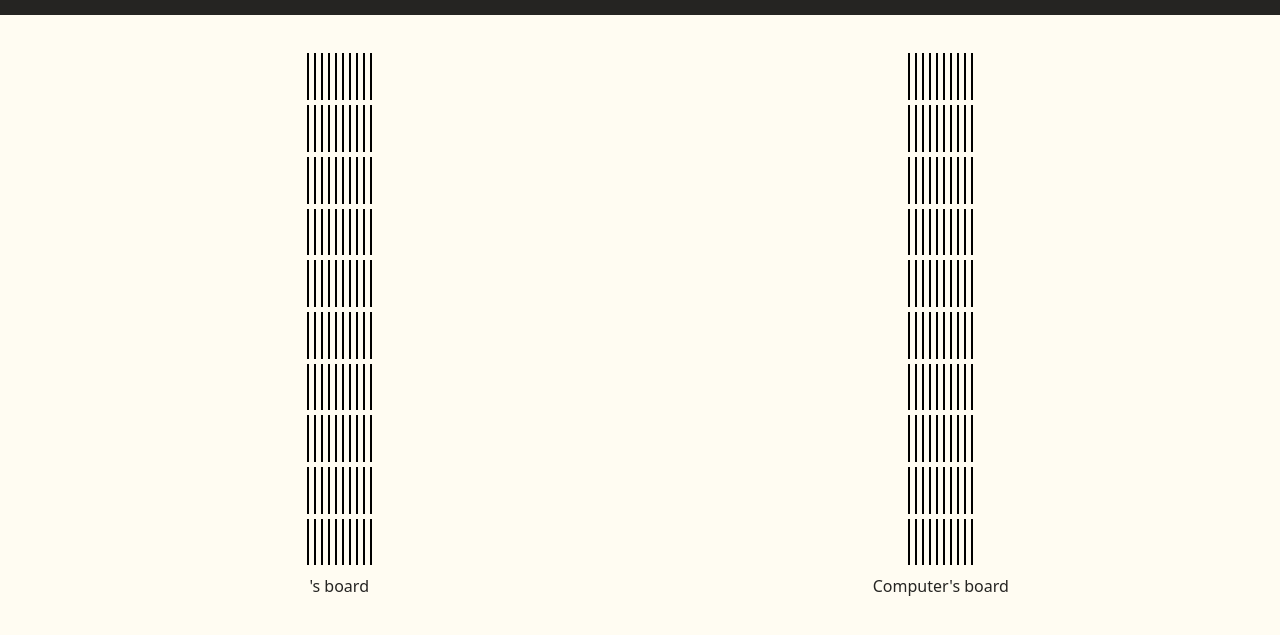
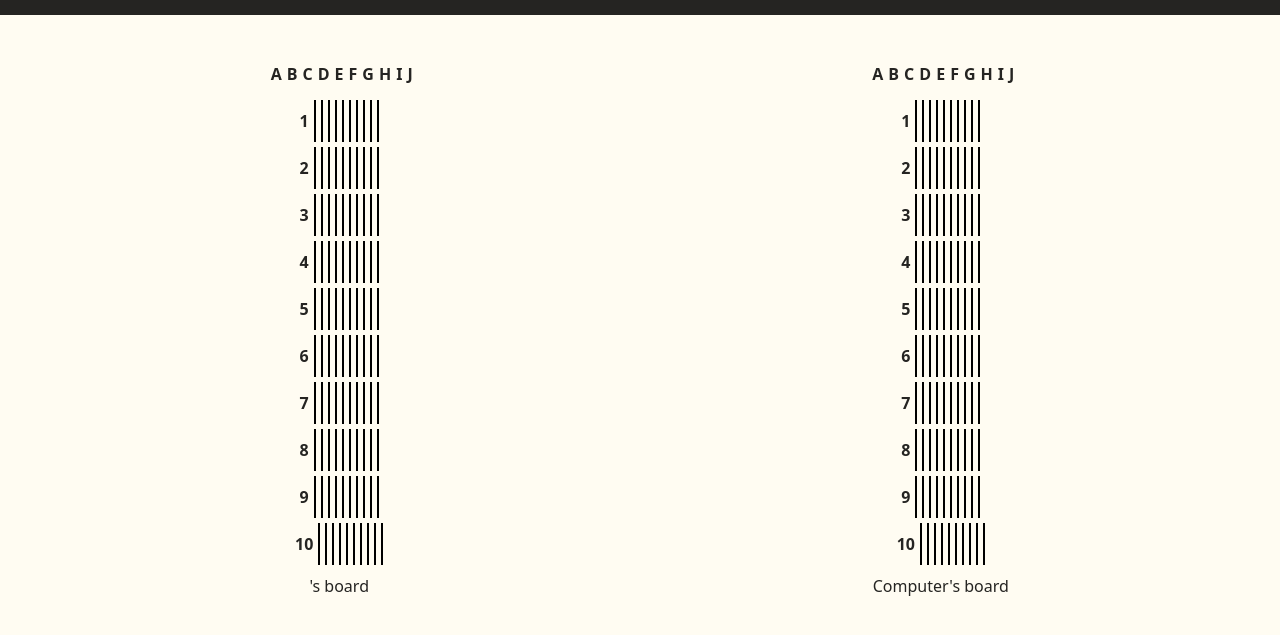
Before and after one commit to itsseanez/battleship, a website with bundled scripts: page index.html in a window 1280 px wide. Both pictures are taken after a click on the button "PLAY". Shown: the part 65-700 px from the top of the page. Built offline with nearby package versions, Linux system fonts and the light colour scheme.

Commit message:
Add grid labels to player boards

```diff
--- a/src/index.js
+++ b/src/index.js
@@ -25,8 +25,11 @@ const battleship = (() => {
     const player1 = new Player(
       document.querySelector('#player-1-name').value.trim()
     );
-    if (playerTypeToggle.checked)
+
+    if (playerTypeToggle.checked) {
       playerTwoName = document.querySelector('#player-2-name').value.trim();
+    }
+
     const player2 = new Player(playerTwoName, playerType);
 
     const main = document.querySelector('main');
@@ -36,49 +39,106 @@ const battleship = (() => {
     gameDiv.id = 'game';
     main.append(gameDiv);
 
+    const columnLabels = 'ABCDEFGHIJ'.split('');
+
+    /* ================= PLAYER 1 ================= */
+
     const player1Div = document.createElement('div');
+    player1Div.classList.add('player-div');
+
     const player1Board = document.createElement('div');
     player1Board.classList.add('player-board');
 
-    player1.board.board.forEach((row) => {
-      let rowDiv = document.createElement('div');
+    // Top label row
+    const labelRow1 = document.createElement('div');
+    labelRow1.classList.add('row', 'label-row');
+
+    const corner1 = document.createElement('div');
+    corner1.classList.add('label', 'corner');
+    labelRow1.appendChild(corner1);
+
+    columnLabels.forEach((label) => {
+      const labelCell = document.createElement('div');
+      labelCell.classList.add('label');
+      labelCell.textContent = label;
+      labelRow1.appendChild(labelCell);
+    });
+
+    player1Board.appendChild(labelRow1);
+
+    // Board rows
+    player1.board.board.forEach((row, rowIndex) => {
+      const rowDiv = document.createElement('div');
       rowDiv.classList.add('row');
-      player1Board.appendChild(rowDiv);
+
+      const rowLabel = document.createElement('div');
+      rowLabel.classList.add('label');
+      rowLabel.textContent = rowIndex + 1;
+      rowDiv.appendChild(rowLabel);
 
       row.forEach(() => {
-        let element = document.createElement('div');
-        element.classList.add('column');
-        rowDiv.appendChild(element);
+        const cell = document.createElement('div');
+        cell.classList.add('column');
+        rowDiv.appendChild(cell);
       });
+
+      player1Board.appendChild(rowDiv);
     });
+
     const player1Identifier = document.createElement('p');
     player1Identifier.textContent = `${player1.name}'s board`;
 
-    player1Div.append(player1Board);
-    player1Div.append(player1Identifier);
-    player1Div.classList.add('player-div');
+    player1Div.append(player1Board, player1Identifier);
     gameDiv.append(player1Div);
 
+    /* ================= PLAYER 2 ================= */
+
     const player2Div = document.createElement('div');
+    player2Div.classList.add('player-div');
+
     const player2Board = document.createElement('div');
     player2Board.classList.add('player-board');
-    player2.board.board.forEach((row) => {
-      let rowDiv = document.createElement('div');
+
+    // Top label row
+    const labelRow2 = document.createElement('div');
+    labelRow2.classList.add('row', 'label-row');
+
+    const corner2 = document.createElement('div');
+    corner2.classList.add('label', 'corner');
+    labelRow2.appendChild(corner2);
+
+    columnLabels.forEach((label) => {
+      const labelCell = document.createElement('div');
+      labelCell.classList.add('label');
+      labelCell.textContent = label;
+      labelRow2.appendChild(labelCell);
+    });
+
+    player2Board.appendChild(labelRow2);
+
+    // Board rows
+    player2.board.board.forEach((row, rowIndex) => {
+      const rowDiv = document.createElement('div');
       rowDiv.classList.add('row');
-      player2Board.appendChild(rowDiv);
+
+      const rowLabel = document.createElement('div');
+      rowLabel.classList.add('label');
+      rowLabel.textContent = rowIndex + 1;
+      rowDiv.appendChild(rowLabel);
 
       row.forEach(() => {
-        let element = document.createElement('div');
-        element.classList.add('column');
-        rowDiv.appendChild(element);
+        const cell = document.createElement('div');
+        cell.classList.add('column');
+        rowDiv.appendChild(cell);
       });
+
+      player2Board.appendChild(rowDiv);
     });
+
     const player2Identifier = document.createElement('p');
     player2Identifier.textContent = `${player2.name}'s board`;
 
-    player2Div.append(player2Board);
-    player2Div.append(player2Identifier);
-    player2Div.classList.add('player-div');
+    player2Div.append(player2Board, player2Identifier);
     gameDiv.append(player2Div);
   };
 
--- a/styles.css
+++ b/styles.css
@@ -140,6 +140,11 @@ button:hover {
   aspect-ratio: 1/1;
 }
 
+.corner {
+  flex: 1;
+  aspect-ratio: 1 / 1;
+}
+
 #determine-player {
   background-color: var(--tertiary-color);
   border-radius: 10px;
@@ -175,6 +180,19 @@ header {
   display: flex;
   gap: 5px;
   align-items: center;
+}
+
+.label {
+  flex: 1;
+  aspect-ratio: 1 / 1;
+  display: flex;
+  align-items: center;
+  justify-content: center;
+  font-weight: bold;
+}
+
+.label-row .label {
+  border: none;
 }
 
 main {
@@ -217,3 +235,7 @@ main {
   gap: 5px;
   flex: 1;
 }
+
+.row .label {
+  border: none;
+}
```
